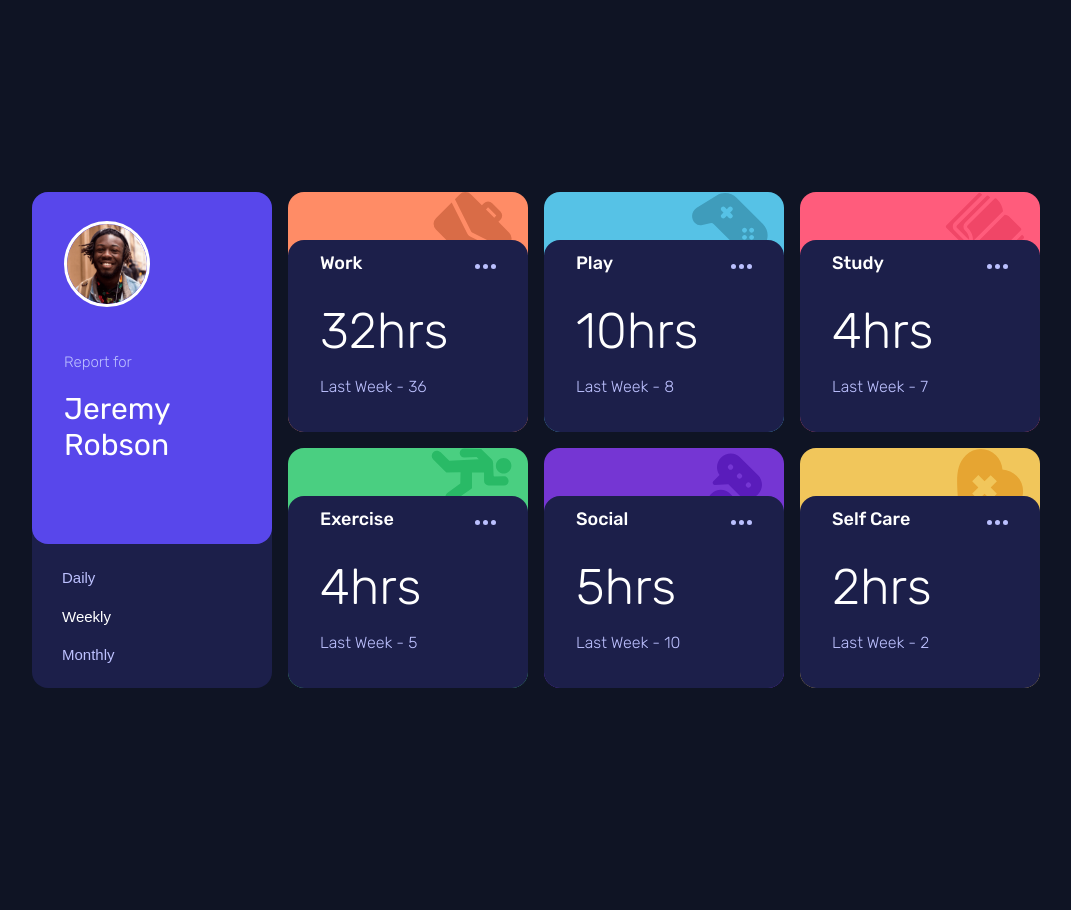
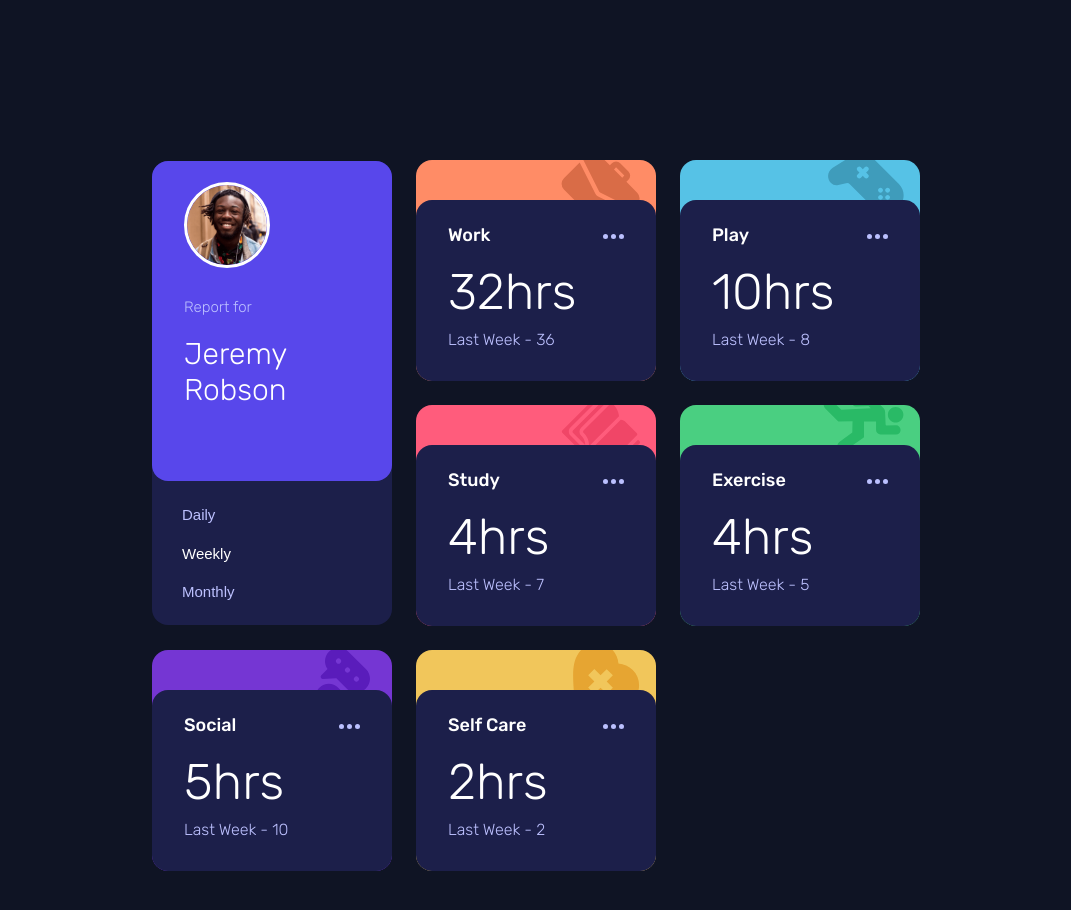
Before and after one commit to yankidogan/time-tracking-dashboard, a React (Create React App) app: page / in a window 1280 px wide. Shown: the top 910 px of the page, without its empty margins (104-1175 px from the left). Before the commit the page ends 880 px from the top, so only its background shows below. Built offline with nearby package versions, Linux system fonts and the light colour scheme.

Commit message:
added new media queries for 768px and 1440px and made general improvements

```diff
--- a/src/styles/main.css
+++ b/src/styles/main.css
@@ -1,12 +1,16 @@
 @import url("https://fonts.googleapis.com/css2?family=Rubik:wght@300;400;500&display=swap");
 body {
   background: #0f1424;
-  margin: 5em 2em;
+  margin: 0;
   font-family: "Rubik";
   text-align: center;
 }
 
-.report-section .container {
+.main-container {
+  margin: 5em 2em;
+}
+
+.main-container .report-section .container {
   display: -webkit-box;
   display: -ms-flexbox;
   display: flex;
@@ -18,13 +22,12 @@ body {
   border-radius: 1em;
 }
 
-.report-section .container .report-info {
+.main-container .report-section .container .report-info {
   display: -webkit-box;
   display: -ms-flexbox;
   display: flex;
-  -webkit-box-pack: space-evenly;
-      -ms-flex-pack: space-evenly;
-          justify-content: space-evenly;
+  -ms-flex-pack: distribute;
+      justify-content: space-around;
   -webkit-box-align: center;
       -ms-flex-align: center;
           align-items: center;
@@ -34,29 +37,29 @@ body {
   height: 5em;
 }
 
-.report-section .container .report-info .report-image img {
+.main-container .report-section .container .report-info .report-image img {
   width: 60px;
   border: solid 3px white;
   border-radius: 50%;
 }
 
-.report-section .container .report-info .report-details {
+.main-container .report-section .container .report-info .report-details {
   text-align: left;
 }
 
-.report-section .container .report-info .report-details p {
-  font-size: 12px;
+.main-container .report-section .container .report-info .report-details p {
+  font-size: 13px;
   font-weight: 300;
   color: #bdc1ff;
 }
 
-.report-section .container .report-info .report-details h1 {
-  font-size: 15px;
-  font-weight: 400;
+.main-container .report-section .container .report-info .report-details h1 {
+  font-size: 20px;
+  font-weight: 300;
   color: white;
 }
 
-.report-section .container .report-filter {
+.main-container .report-section .container .report-filter {
   display: -webkit-box;
   display: -ms-flexbox;
   display: flex;
@@ -66,46 +69,57 @@ body {
   padding: 1.5em 2.5em;
 }
 
-.report-section .container .report-filter button {
+.main-container .report-section .container .report-filter button {
   background: none;
   border: none;
   color: #bdc1ff;
   font-weight: 300;
+  font-size: 15px;
 }
 
-.report-section .container .report-filter button:hover {
+.main-container .report-section .container .report-filter button:hover {
   color: white;
   cursor: pointer;
 }
 
-.report-section .container .report-filter .selected {
+.main-container .report-section .container .report-filter .selected {
   color: white;
 }
 
-.element {
+.main-container .element {
   border-radius: 1em;
   margin-top: 2em;
 }
 
-.element-header {
-  height: 3em;
+.main-container .element h1, .main-container .element h2, .main-container .element p {
+  margin: 0;
+}
+
+.main-container .element-header {
+  height: 2em;
   overflow: hidden;
   text-align: right;
-  padding: 0 1em;
+  padding: 0 1em .5em 1em;
 }
 
-.element-body {
+.main-container .element-header img {
+  position: relative;
+  bottom: .5em;
+}
+
+.main-container .element-body {
   background: #1c1f4a;
   border-radius: 1em;
   color: white;
+  padding: 1em 2em;
 }
 
-.element-body:hover {
+.main-container .element-body:hover {
   background: #6f76c8;
   cursor: pointer;
 }
 
-.element-body .row1, .element-body .row2 {
+.main-container .element-body .row1, .main-container .element-body .row2 {
   display: -webkit-box;
   display: -ms-flexbox;
   display: flex;
@@ -115,70 +129,64 @@ body {
   -webkit-box-align: center;
       -ms-flex-align: center;
           align-items: center;
-  padding: 0 2em;
+  padding: .5em 0;
 }
 
-.element-body h1 {
+.main-container .element-body h1 {
   font-size: 18px;
   font-weight: 500;
 }
 
-.element-body h2 {
+.main-container .element-body h2 {
   font-weight: 300;
   font-size: 27px;
 }
 
-.element-body p {
+.main-container .element-body p {
   font-weight: 300;
   color: #bdc1ff;
 }
 
-.element-body img:hover {
-  cursor: pointer;
-  color: white;
+.main-container .element-body img {
+  padding-bottom: .1em;
 }
 
-.work-element {
+.main-container .work-element {
   background: #ff8c66;
 }
 
-.play-element {
+.main-container .play-element {
   background: #56c2e6;
 }
 
-.study-element {
+.main-container .study-element {
   background: #ff5c7c;
 }
 
-.exercise-element {
+.main-container .exercise-element {
   background: #4acf81;
 }
 
-.social-element {
+.main-container .social-element {
   background: #7536d3;
 }
 
-.self-care-element {
+.main-container .self-care-element {
   background: #f1c65b;
 }
 
-@media only screen and (min-width: 1024px) {
-  body {
-    margin: 12em 7em;
-  }
+@media only screen and (min-width: 768px) {
   .main-container {
     display: -ms-grid;
     display: grid;
-    -webkit-column-gap: 1em;
-            column-gap: 1em;
-    row-gap: 1em;
+    -webkit-column-gap: 1.5em;
+            column-gap: 1.5em;
+    row-gap: 1.5em;
     -webkit-box-align: center;
         -ms-flex-align: center;
             align-items: center;
-    -ms-grid-columns: 15em 15em 15em 15em;
-        grid-template-columns: 15em 15em 15em 15em;
-    -ms-grid-rows: auto auto;
-        grid-template-rows: auto auto;
+    -ms-grid-columns: auto auto;
+        grid-template-columns: auto auto;
     -webkit-box-pack: center;
         -ms-flex-pack: center;
             justify-content: center;
@@ -188,12 +196,15 @@ body {
     -ms-grid-row-span: 2;
     grid-row: 1 / 3;
   }
+  .main-container .report-section .container {
+    width: 15em;
+  }
   .main-container .report-section .container .report-info {
     -webkit-box-orient: vertical;
     -webkit-box-direction: normal;
         -ms-flex-direction: column;
             flex-direction: column;
-    height: 20em;
+    height: 18em;
     -ms-flex-pack: distribute;
         justify-content: space-around;
     -webkit-box-align: start;
@@ -231,10 +242,8 @@ body {
     font-size: 15px;
   }
   .main-container .element {
-    margin-top: 0;
-  }
-  .main-container .element-body {
-    height: 12em;
+    margin: 0;
+    width: 15em;
   }
   .main-container .element-body .row2 {
     -webkit-box-orient: vertical;
@@ -244,20 +253,28 @@ body {
     -webkit-box-align: start;
         -ms-flex-align: start;
             align-items: flex-start;
-    height: 10em;
-  }
-  .main-container .element-body .row2 .element-time {
-    min-height: 0;
   }
   .main-container .element-body .row2 .element-time h2 {
     font-size: 50px;
-    margin-top: 0.3em;
-  }
-  .main-container .element-body .row2 .element-stats {
-    min-height: 0;
   }
   .main-container .element-body .row2 .element-stats p {
-    padding-bottom: 5em;
+    margin: .5em 0;
+  }
+}
+
+@media only screen and (min-width: 1024px) {
+  .main-container {
+    margin: 10em 5em;
+    -ms-grid-columns: auto auto auto;
+        grid-template-columns: auto auto auto;
+  }
+}
+
+@media only screen and (min-width: 1440px) {
+  .main-container {
+    margin: 12em 7em;
+    -ms-grid-columns: auto auto auto auto;
+        grid-template-columns: auto auto auto auto;
   }
 }
 /*# sourceMappingURL=main.css.map */
--- a/src/styles/main.scss
+++ b/src/styles/main.scss
@@ -2,11 +2,13 @@
 
 body {
     background: hsl(226, 43%, 10%);
-    margin: 5em 2em;
+    margin: 0;
     font-family: "Rubik";
     text-align: center;
 }
 
+.main-container {
+    margin: 5em 2em;
     .report-section {
         .container {
             display: flex;
@@ -15,7 +17,7 @@ body {
             border-radius: 1em;
             .report-info {
                 display: flex;
-            justify-content: space-evenly;
+                justify-content: space-around;
                 align-items: center;
                 padding: 1em 1em;
                 background: hsl(246, 80%, 60%);
@@ -31,13 +33,13 @@ body {
                 .report-details {
                     text-align: left;
                     p {
-                    font-size: 12px;
+                        font-size: 13px;
                         font-weight: 300;
                         color: hsl(236, 100%, 87%);
                     }
                     h1 {
-                    font-size: 15px;
-                    font-weight: 400;
+                        font-size: 20px;
+                        font-weight: 300;
                         color: white;
                     }
                 }
@@ -51,6 +53,7 @@ body {
                     border: none;
                     color: hsl(236, 100%, 87%);
                     font-weight: 300;
+                    font-size: 15px;
                     &:hover {
                         color: white;
                         cursor: pointer;
@@ -66,17 +69,25 @@ body {
     .element {
         border-radius: 1em;
         margin-top: 2em;
+        h1, h2, p {
+            margin: 0;
+        }
     }
     .element-header {
-    height: 3em;
+        height: 2em;
         overflow: hidden;
         text-align: right;
-    padding: 0 1em;
+        padding: 0 1em .5em 1em;
+        img {
+            position: relative;
+            bottom: .5em;
+        }
     }
     .element-body {
         background: hsl(235, 46%, 20%);
         border-radius: 1em;
         color: white;
+        padding: 1em 2em;
         &:hover {
             background: hsl(235, 45%, 61%);
             cursor: pointer;
@@ -85,7 +96,7 @@ body {
             display: flex;
             justify-content: space-between;
             align-items: center;
-        padding: 0 2em;
+            padding: .5em 0;
         }
         h1 {
             font-size: 18px;
@@ -100,10 +111,7 @@ body {
             color: hsl(236, 100%, 87%);
         }
         img {
-        &:hover {
-            cursor: pointer;
-            color: white;
-        }
+            padding-bottom: .1em;
         }
     }
     .work-element {
@@ -124,25 +132,23 @@ body {
     .self-care-element {
         background: hsl(43, 84%, 65%);
     }
+}
 
-@media only screen and (min-width: 1024px) {
-    body {
-        margin: 12em 7em;
-    }
+@media only screen and (min-width: 768px) {
     .main-container {
         display: grid;
-        column-gap: 1em;
-        row-gap: 1em;
+        column-gap: 1.5em;
+        row-gap: 1.5em;
         align-items: center;
-        grid-template-columns: 15em 15em 15em 15em;
-        grid-template-rows: auto auto;
+        grid-template-columns: auto auto;
         justify-content: center;
         .report-section {
             grid-row: 1 / 3;
             .container {
+                width: 15em;
                 .report-info {
                     flex-direction: column;
-                    height: 20em;
+                    height: 18em;
                     justify-content: space-around;
                     align-items: flex-start;
                     padding-left: 2em;
@@ -174,28 +180,38 @@ body {
             }
         }
         .element {
-            margin-top: 0;
+            margin: 0;
+            width: 15em;
         }
         .element-body {
-            height: 12em;
             .row2 {
                 flex-direction: column;
                 align-items: flex-start;
-                height: 10em;
                 .element-time {
-                    min-height: 0;
                     h2 {
                         font-size: 50px;
-                        margin-top: 0.3em;
                     }
                 }
                 .element-stats {
-                    min-height: 0;
                     p {
-                        padding-bottom: 5em;
+                        margin: .5em 0;
                     }
                 }
             }
         }
     }
 }
+
+@media only screen and (min-width: 1024px) {
+    .main-container {
+        margin: 10em 5em;
+        grid-template-columns: auto auto auto;
+    }
+}
+
+@media only screen and (min-width: 1440px) {
+    .main-container {
+        margin: 12em 7em;
+        grid-template-columns: auto auto auto auto;
+    }
+}
```
Also changed, not shown: 1 other file (tests, documents, lock files or other folders). Lines whose indentation alone changed are shown as unchanged.
